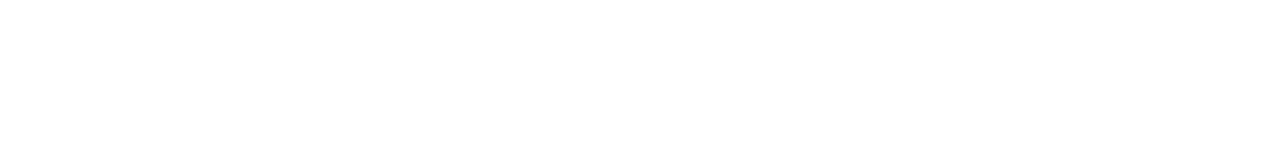
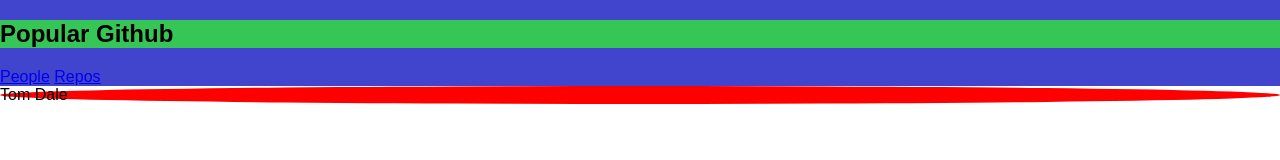
Before and after one commit to edwardz8/02-box-model, a plain HTML site: page index.html in a window 1280 px wide. Drawn offline with Linux system fonts and the light colour scheme; files that its build step writes are made by us from their sources.

Commit message:
Created header and attempted box

```diff
--- a/app.css
+++ b/app.css
@@ -0,0 +1,26 @@
+body {
+  margin: 0;
+  font-family: sans-serif;
+}
+
+* {
+  box-sizing: border-box;
+}
+
+.headline {
+  background-color: #4144cc;
+  overflow: auto;
+}
+
+.headline__title {
+  background-color: #35c655;
+}
+
+.box1 {
+  background-color: red;
+  border-radius: 50%;
+}
+
+.borderbox {
+
+}
--- a/index.html
+++ b/index.html
@@ -3,9 +3,29 @@
   <head>
     <meta charset="utf-8">
     <title>grid</title>
-    <link rel="stylesheet" href="app.css">
+    <link rel="stylesheet" href="styles/app.css">
   </head>
   <body>
 
+    <header class="headline">
+    <h2 class="headline__title">Popular Github</h2>
+
+    <nav class="navbar">
+      <a href="#" class="link-box">People</a>
+      <a href="#" class="link-box">Repos</a>
+    </nav>
+  </header>
+
+
+
+
+  <main class="container">
+    <div class="box1 border-box">
+Tom Dale
+</div>
+</div>
+  </main>
+
+
   </body>
-</html>
+  </html>
```
